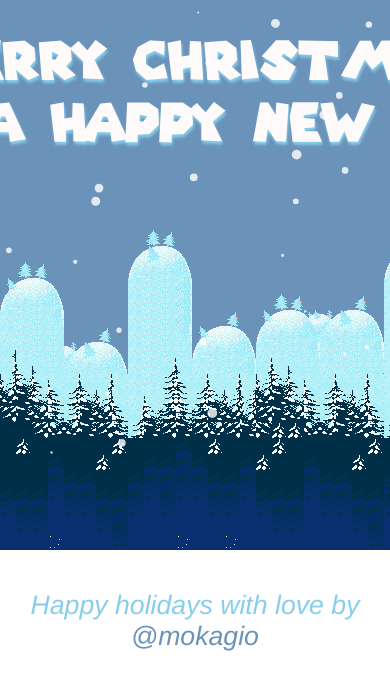
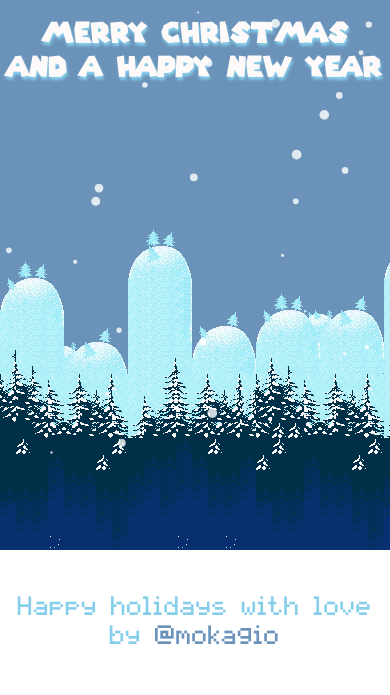
Before and after one commit to Rustem81/merry-christmas, a plain HTML site: page index.html in a window 390 px wide. Drawn offline with Linux system fonts and the light colour scheme.

Commit message:
Resize responsiveness + 8bit font for message + link to giovannilodi.com

```diff
--- a/code.js
+++ b/code.js
@@ -35,12 +35,30 @@ canvas.height = height;
 var background = new Image();
 background.src = "background.png";
 
+function resize_canvas() {
+  width = window.innerWidth;
+  height = Math.min(window.innerHeight, 550);
+
+  canvas.width = width;
+  canvas.height = height;
+}
+
 function write_greetings(context) {
   context.save();
 
   var font_height = 40;
-  var top_margin = 18;
-  var margin_vertical = 22;
+  var top_margin_ratio = 2.22;
+  var margin_vertical_ratio = 1.81;
+
+  var second_line = "and a Happy New Year";
+
+  var correction = 0.9;
+  if (second_line.length * font_height * correction > width) {
+    font_height = width / (second_line.length * correction);
+  }
+
+  var top_margin = font_height / top_margin_ratio;
+  var margin_vertical = font_height / margin_vertical_ratio;
 
   context.font = font_height + "pt SuperMario";
   context.fillStyle = 'Snow';
@@ -56,7 +74,7 @@ function write_greetings(context) {
   context.fillText('Merry Christmas', width / 2, title_y);
 
   title_y += font_height + margin_vertical
-  context.fillText('and a Happy New Year', width / 2, title_y);
+  context.fillText(second_line, width / 2, title_y);
 
   context.restore();
 }
@@ -112,3 +130,7 @@ document.body.addEventListener("keyup", function(e) {
 window.addEventListener("load", function(){
   setInterval(update, 33);
 });
+
+window.addEventListener("resize", function() {
+  resize_canvas();
+});
--- a/index.html
+++ b/index.html
@@ -6,7 +6,7 @@
 <body>
   <canvas id="canvas"></canvas>
   <div id="content">
-    Happy holidays with love by <a href="https://twitter.com/mokagio" target="_blank">@mokagio</a>
+    Happy holidays with love by <a href="http://www.giovannilodi.com" target="_blank">@mokagio</a>
   </div>
   <script src="canvas_snowflakes.js"></script>
   <script src="canvas_chroma_key.js"></script>
--- a/style.css
+++ b/style.css
@@ -1,6 +1,11 @@
 @font-face {
 	font-family: "SuperMario";
 	src: url("SuperMario256.ttf");
+}
+
+@font-face {
+	font-family: "8bit";
+	src: url("pixelmix.ttf");
 }
 
 body {
@@ -19,9 +24,9 @@ body {
 	padding: 40px 10px;
 
 	text-align: center;
-	font-size: 20pt;
-	font-family: "Helvetica Neue",Helvetica,Arial,sans-serif;
-	font-style: italic;
+	font-size: 16pt;
+	font-family: "8bit", Helvetica, Arial, sans-serif;
+	line-height: 22pt;
 }
 
 #content a {
```
Also changed, not shown: pixelmix.ttf (added).
